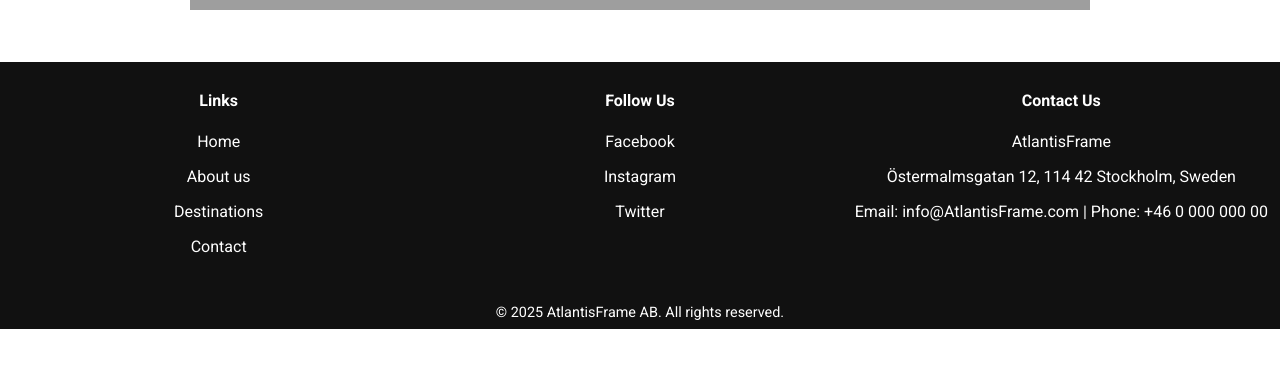
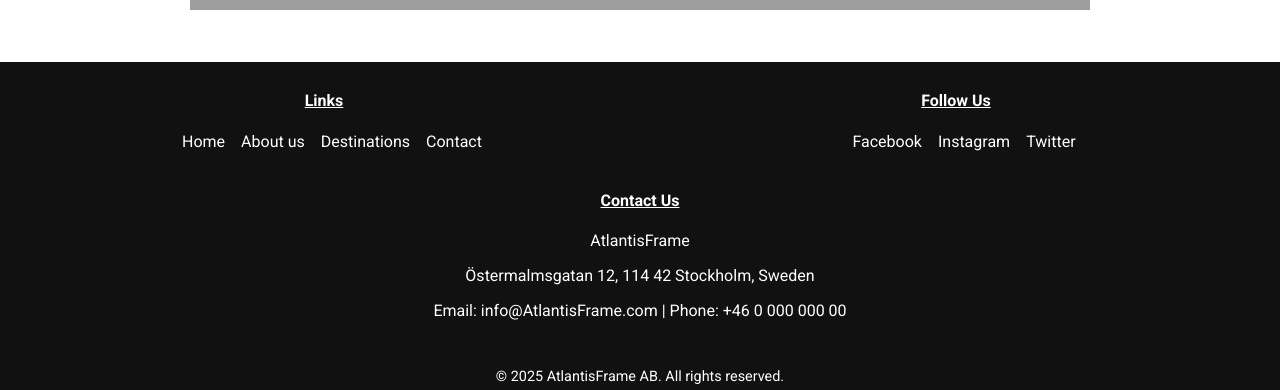
Before and after one commit to SarahSu92/AtlantisFrame, a React (Vite) app: page /AtlantisFrame/destination/1 in a window 1280 px wide. Shown: the part 3373-3763 px from the top of the page. Before the commit the page ends 3702 px from the top, so only its background shows below. Built offline with nearby package versions, Linux system fonts and the light colour scheme; grey boxes are pictures that could not be loaded; a web font is replaced by a local one.

Commit message:
(refactor): adjusted footer content

```diff
--- a/src/components/Footer/Footer.scss
+++ b/src/components/Footer/Footer.scss
@@ -1,10 +1,13 @@
 .contact-wrapper {
-  display: grid;
-  grid-template-columns: repeat(2, 1fr);
   justify-content: center;
   align-items: center;
   text-align: center;
   align-items: start;
+  padding-bottom: 1rem;
+}
+
+.underline {
+  text-decoration: underline;
 }
 
 .links {
@@ -12,10 +15,7 @@
   text-decoration: none;
   transition: color 0.3s;
   font-size: 1rem;
-  padding-bottom: 1rem;
-  display: flex;
-  justify-content: center;
-  align-items: center;
+  padding-left: 1rem;
 
 
   &:hover {
@@ -28,27 +28,20 @@
   text-decoration: none;
   transition: color 0.3s;
   font-size: 1rem;
-  padding-bottom: 1rem;
-  display: flex;
-  justify-content: center;
-  align-items: center;
+  padding-left: 1rem;
 
   &:hover {
     color: #f94a0b;
   }
 }
 
-.contactus {
-  justify-self: center;
-  text-align: center;
-  flex-direction: column;
-  grid-column: 1 / -1;
-  padding-bottom: 1rem;
-}
-
 .footerp {
   font-size: 1rem;
   line-height: normal;
+}
+
+.footercontent {
+  padding-bottom: 1.2rem;
 }
 
 .copyright {
@@ -63,7 +56,7 @@
 @media screen and (min-width: 768px) {
   .contact-wrapper {
     display: grid;
-    grid-template-columns: repeat(3, 1fr);
+    grid-template-columns: repeat(2, 1fr);
     justify-content: center;
     align-items: center;
     text-align: center;
@@ -72,9 +65,7 @@
   }
 
   .contactus {
-  justify-self: center;
-  text-align: center;
-  grid-column: auto;
-  padding-bottom: 0;
+    position: relative;
+    left: 50%;
+  }
 }
-}
--- a/src/components/Footer/Footer.tsx
+++ b/src/components/Footer/Footer.tsx
@@ -5,7 +5,7 @@ export const Footer = () => {
     <>
       <div className="contact-wrapper">
         <div className="footercontent">
-          <h4>Links</h4>
+          <h4 className='underline'>Links</h4>
           <a className="links" href="#">
             Home
           </a>
@@ -21,7 +21,7 @@ export const Footer = () => {
         </div>
 
         <div className="footercontent">
-          <h4>Follow Us</h4>
+          <h4 className='underline'>Follow Us</h4>
           <a className="followus" href="#">
             Facebook
           </a>
@@ -34,7 +34,7 @@ export const Footer = () => {
         </div>
 
         <div className="contactus">
-          <h4>Contact Us</h4>
+          <h4 className='underline'>Contact Us</h4>
           <p className="footerp">AtlantisFrame</p>
           <p className="footerp">
             Östermalmsgatan 12, 114 42 Stockholm, Sweden
```
